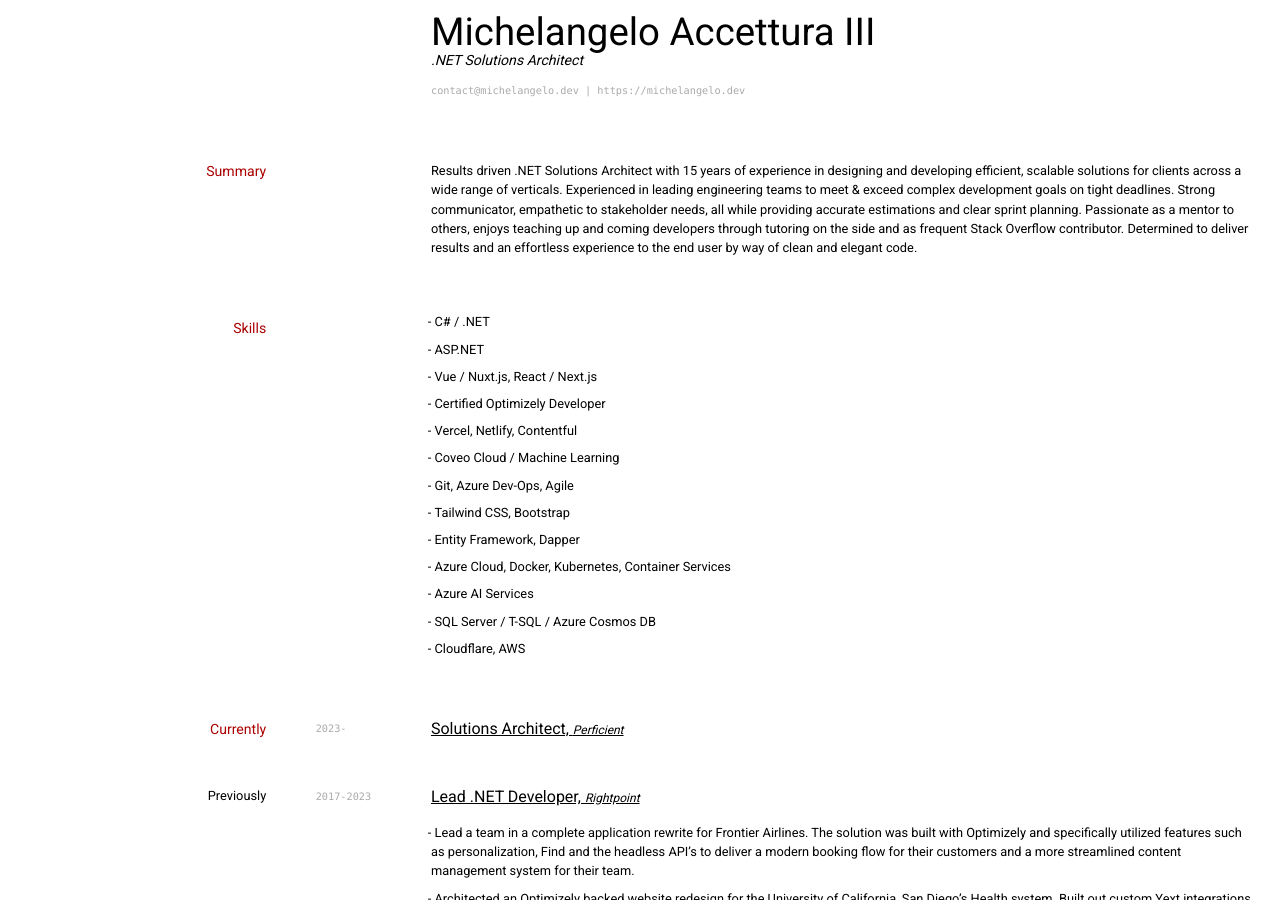
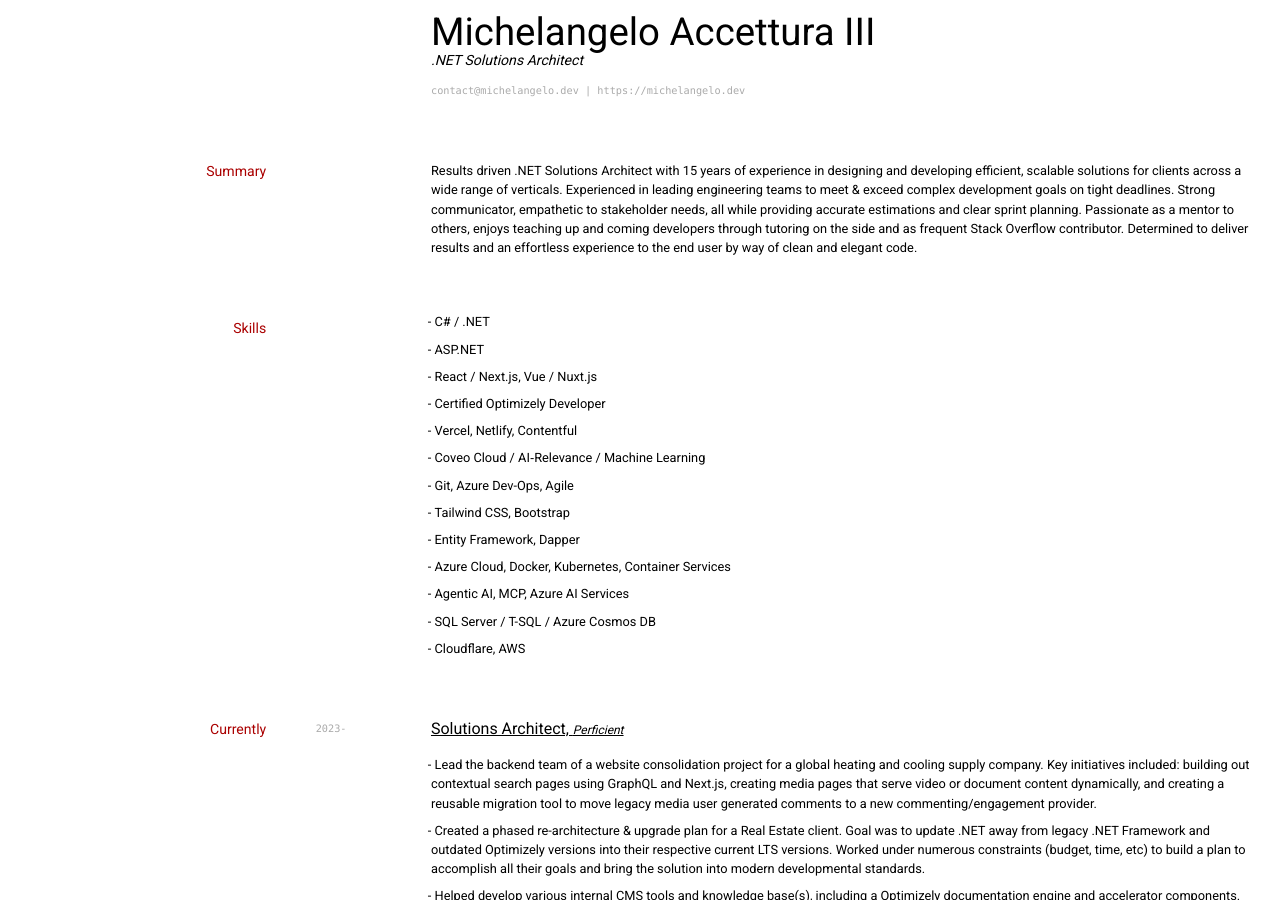
Before and after one commit to maccettura/maccettura.github.io, a Jekyll site: the page built from resume.md, in a window 1280 px wide and 900 px high. Built offline with Jekyll 4.4.1, drawn with Linux system fonts in a browser that asks for light colours; some of the changed text lies outside the part shown.

Commit message:
updsating resume

```diff
--- a/resume.md
+++ b/resume.md
@@ -22,15 +22,15 @@
 
 - C# / .NET
 - ASP.NET
-- Vue / Nuxt.js,  React / Next.js
+- React / Next.js, Vue / Nuxt.js
 - Certified Optimizely Developer
 - Vercel, Netlify, Contentful
-- Coveo Cloud / Machine Learning
+- Coveo Cloud / AI‑Relevance / Machine Learning
 - Git, Azure Dev-Ops, Agile
 - Tailwind CSS, Bootstrap
 - Entity Framework, Dapper
 - Azure Cloud, Docker, Kubernetes, Container Services
-- Azure AI Services
+- Agentic AI, MCP, Azure AI Services
 - SQL Server / T-SQL / Azure Cosmos DB
 - Cloudflare, AWS
 
@@ -39,6 +39,10 @@
 
 `2023-`
 <span class="job-title">Solutions Architect, <em>Perficient</em></span>
+
+- Lead the backend team of a website consolidation project for a global heating and cooling supply company. Key initiatives included: building out contextual search pages using GraphQL and Next.js, creating media pages that serve video or document content dynamically, and creating a reusable migration tool to move legacy media user generated comments to a new commenting/engagement provider.
+- Created a phased re-architecture & upgrade plan for a Real Estate client. Goal was to update .NET away from legacy .NET Framework and outdated Optimizely versions into their respective current LTS versions. Worked under numerous constraints (budget, time, etc) to build a plan to accomplish all their goals and bring the solution into modern developmental standards.
+- Helped develop various internal CMS tools and knowledge base(s), including a Optimizely documentation engine and accelerator components. Continuously adding AI tooling to our delivery and helping that shared knowledge grow.
 
 ### Previously
 
```
